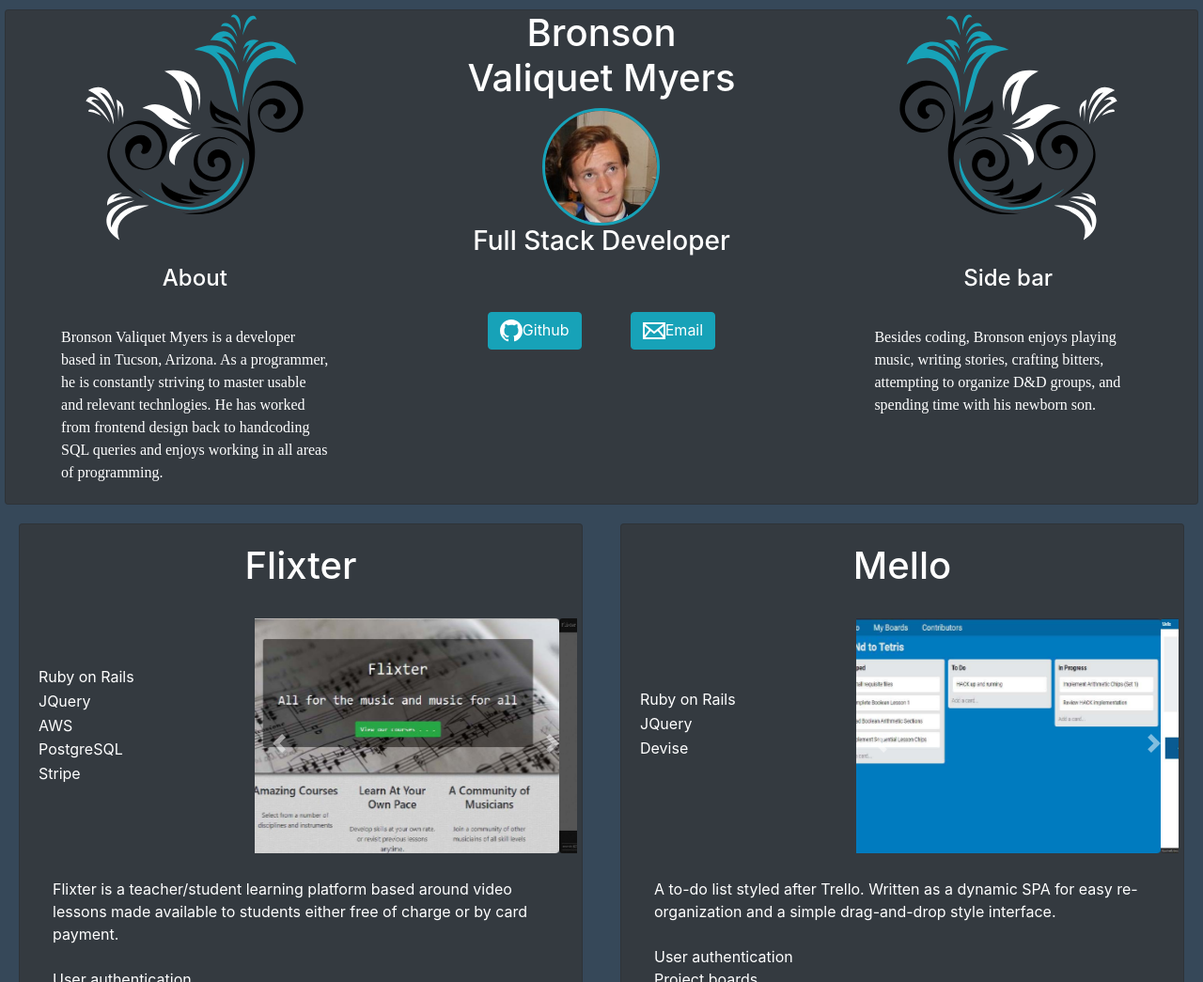
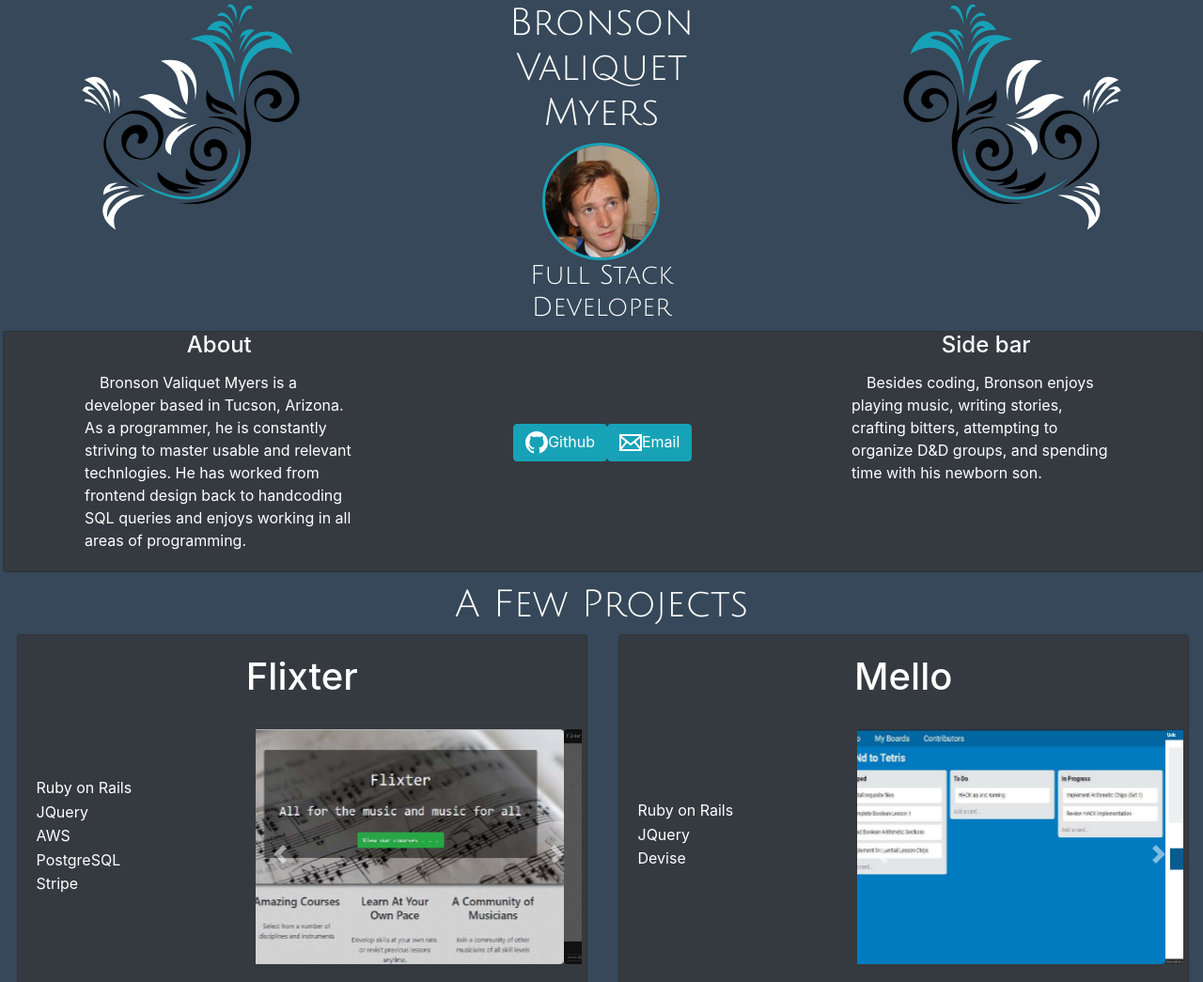
Before and after one commit to Quavacle/resume-portfolio, a plain HTML site: page index.html in a window 1280 px wide. Shown: the top 1045 px of the page at 94% size. Drawn offline with nearby package versions, Linux system fonts and the light colour scheme; a web font is replaced by a local one.

Commit message:
Font update

```diff
--- a/index.html
+++ b/index.html
@@ -4,17 +4,18 @@
 	<meta charset="utf-8">
     <meta http-equiv="X-UA-Compatible" content="IE=edge">
     <meta name="viewport" content="width=device-width, initial-scale=1">
-	<link href="https://fonts.googleapis.com/css?family=Inria+Serif&display=swap" rel="stylesheet">
+	<link href="https://fonts.googleapis.com/css?family=Archivo+Narrow&display=swap" rel="stylesheet">
+	<link href="https://fonts.googleapis.com/css?family=Julius+Sans+One&display=swap" rel="stylesheet">
 	<link rel="stylesheet" href="https://stackpath.bootstrapcdn.com/bootstrap/4.4.1/css/bootstrap.min.css" integrity="sha384-Vkoo8x4CGsO3+Hhxv8T/Q5PaXtkKtu6ug5TOeNV6gBiFeWPGFN9MuhOf23Q9Ifjh" crossorigin="anonymous">
 	<link rel="stylesheet" type="text/css" href="main.css" doctype="stylesheet">
 </head>
 <body>
-	<div class="card bg-dark text-white">
+	<div class="hero">
 		<div class="row">
 				<div class="col-lg-3 mx-auto" align="center">
 					<img src="images/decorative-right.svg" class="sideart d-none d-sm-block">
 				</div>
-			<div class="col-lg-3 mx-auto" align="center">
+			<div class="col-lg-3 mx-auto text-white" align="center">
 				<h1>Bronson Valiquet Myers</h1>
 				<img src="images/headshot1.jpg" class="headshot">
 				<h3>Full Stack Developer</h3>
@@ -23,33 +24,30 @@
 					<img src="images/decorative.svg" class="sideart d-none d-sm-block">
 				</div>
 		</div>
-		<div class="row">
+	</div>
+		<div class="card bg-dark text-white topcard">
+		<div class="d-flex row">
 			<div class="col-lg-3 mx-auto">
-
 				<h4 align="center">About</h4>
-				<br />
-				<p>Bronson Valiquet Myers is a developer based in Tucson, Arizona. As a programmer, he is constantly striving to master usable and relevant technlogies. He has worked from frontend design back to handcoding SQL queries and enjoys working in all areas of programming.
+				<p>&emsp;Bronson Valiquet Myers is a developer based in Tucson, Arizona. As a programmer, he is constantly striving to master usable and relevant technlogies. He has worked from frontend design back to handcoding SQL queries and enjoys working in all areas of programming.
 				</p>
 			</div>
-			<div class="d-flex justify-content-around col-lg-3 mx-auto align-middle">
+			<div class="d-flex col-lg-3 text-center justify-content-center align-self-center">
 				<a href="https://github.com/Quavacle/" class="btn btn-info" id="out-link-top"><svg class="i-github" viewBox="0 0 64 64" width="24" height="24">
 						<path stroke-width="0" fill="currentColor" d="M32 0 C14 0 0 14 0 32 0 53 19 62 22 62 24 62 24 61 24 60 L24 55 C17 57 14 53 13 50 13 50 13 49 11 47 10 46 6 44 10 44 13 44 15 48 15 48 18 52 22 51 24 50 24 48 26 46 26 46 18 45 12 42 12 31 12 27 13 24 15 22 15 22 13 18 15 13 15 13 20 13 24 17 27 15 37 15 40 17 44 13 49 13 49 13 51 20 49 22 49 22 51 24 52 27 52 31 52 42 45 45 38 46 39 47 40 49 40 52 L40 60 C40 61 40 62 42 62 45 62 64 53 64 32 64 14 50 0 32 0 Z"></path>
 					</svg>Github</a>
 						<a href="mailto:bronsonvaliquetmyers@gmail.com" class="btn btn-info" id="out-link-top"><svg xmlns="http://www.w3.org/2000/svg" width="24" height="24" viewBox="0 0 24 24"><path fill="currentColor" d="M0 3v18h24v-18h-24zm6.623 7.929l-4.623 5.712v-9.458l4.623 3.746zm-4.141-5.929h19.035l-9.517 7.713-9.518-7.713zm5.694 7.188l3.824 3.099 3.83-3.104 5.612 6.817h-18.779l5.513-6.812zm9.208-1.264l4.616-3.741v9.348l-4.616-5.607z"/></svg>Email</a>
 			</div>
 			<div class="col-lg-3 mx-auto align-middle">
-
 				<h4 align="center">Side bar</h4>
-				<br />
-
-				<p>Besides coding, Bronson enjoys playing music, writing stories, crafting bitters, attempting to organize D&D groups, and spending time with his newborn son.</p>
+				<p>&emsp;Besides coding, Bronson enjoys playing music, writing stories, crafting bitters, attempting to organize D&D groups, and spending time with his newborn son.</p>
 			</div>
 		</div>
 	</div>
 
 
 
-	<div class="container-fluid">
+	<div class="container-fluid"><span align="center"><h1 class="projectHead">A Few Projects</h1></span>
 		<div class="row justify-content-center">
 			<div class="col-sm-10 col-lg-6">
 				<div class="card text-white bg-dark mb-3 align-middle">
@@ -180,6 +178,7 @@
 							</div>
 						</div>
 						<div class="col-12 card-description"> A to-do list styled after Trello. Written as a dynamic SPA for easy re-organization and a simple drag-and-drop style interface.
+							<br />
 							<br />
 							<br />
 							User authentication
@@ -337,7 +336,7 @@
 						</div>
 
 						<div class="col-12 card-description"> Nomster is a restaurant review site, based off of Yelp. It features dynamically generated pages, email notifications, and user dashboards.
-
+							<br />
 							<br />
 							<br />
 							Google maps integration
--- a/main.css
+++ b/main.css
@@ -1,13 +1,23 @@
 body {
 	background-color: #364859;
+
 }
+
 p {
 	padding: 5px 5px 5px 5px;
-	font-family: 'Inria Serif', serif;
 }
-li {
-	list-style-type: none
+
+.hero {
+	font-family: 'Julius Sans One', sans-serif;
 }
+
+.projectHead{
+	font-family: 'Julius Sans One', sans-serif;
+}
+h1 {
+
+}
+
 .brand {
 	display: block;
 	text-align: center;
@@ -19,10 +29,6 @@ li {
 	justify-content: center;
 }
 
-.card {
-	margin: 10px 5px 10px 5px;
-}
-
 .img-thumbnail {
 	display: inline-block;
 	max-width: 100%;
@@ -31,15 +37,16 @@ li {
 
 .thumb {
 
-  object-position: center; /* Center the image within the element */
+  object-position: center;
   width: 100%;
   height: 250px;
-
   margin-bottom: 1rem;
 }
+
 .img {
  	max-width: 600px;
  }
+
 .main-img {
 	display: block;
 	height: 200px;
@@ -75,7 +82,8 @@ li {
 }
 
 .btn {
-	margin-top: 50px;
+	align-self: center;
+	margin-bottom: 20px;
 	border-radius: 0.25rem !important;
 	height: 40px;
 }
@@ -84,6 +92,14 @@ li {
 	max-width: 15rem;
 }
 
-.container-fluid {
+.card {
 
+    margin: 0 auto; /* Added */
+    margin-left: 2.5px;
+     float: none; /* Added */
+        margin-bottom: 10px; /* Added */
 }
+
+.projectHead {
+	color: #fff;
+}
```
